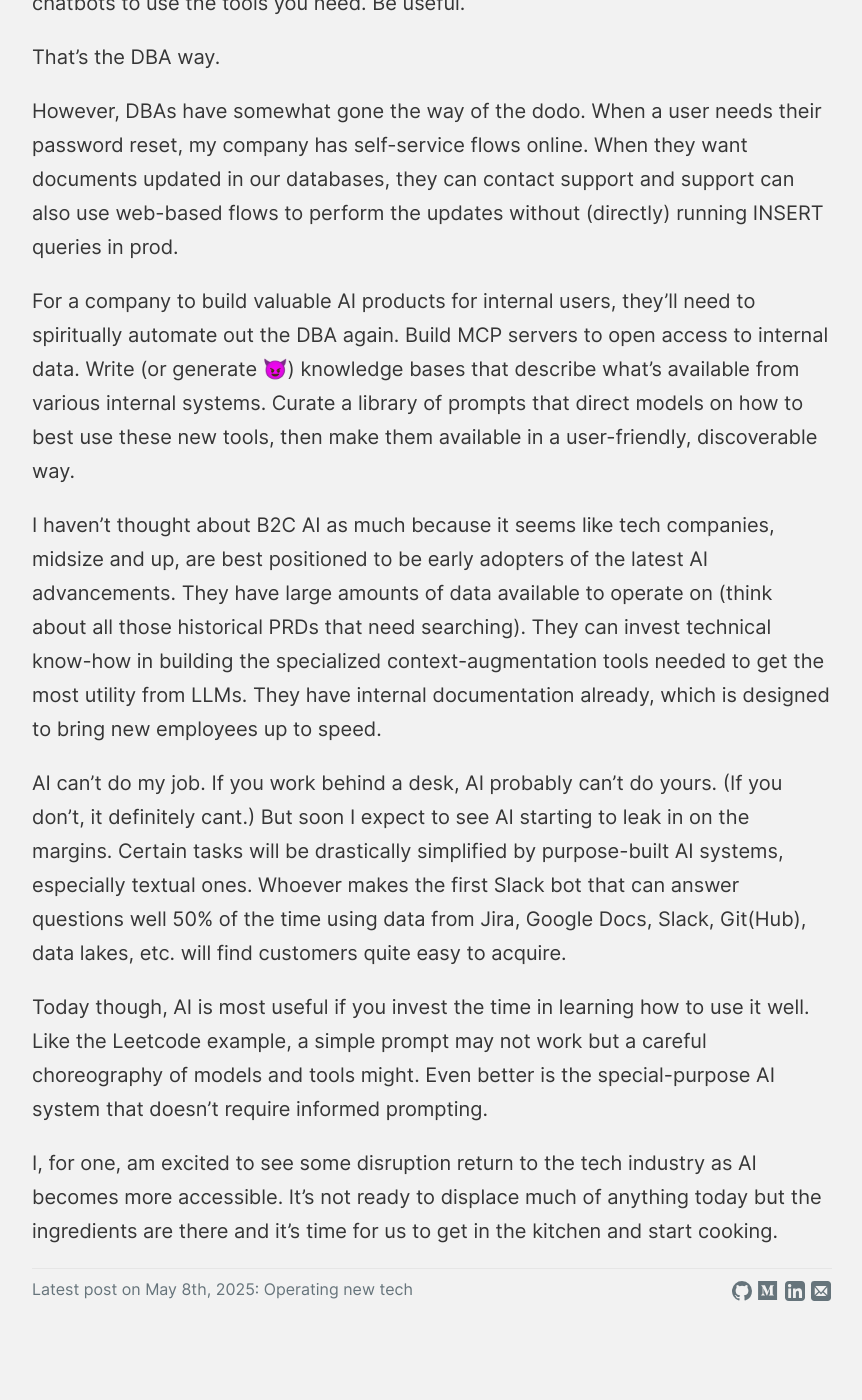
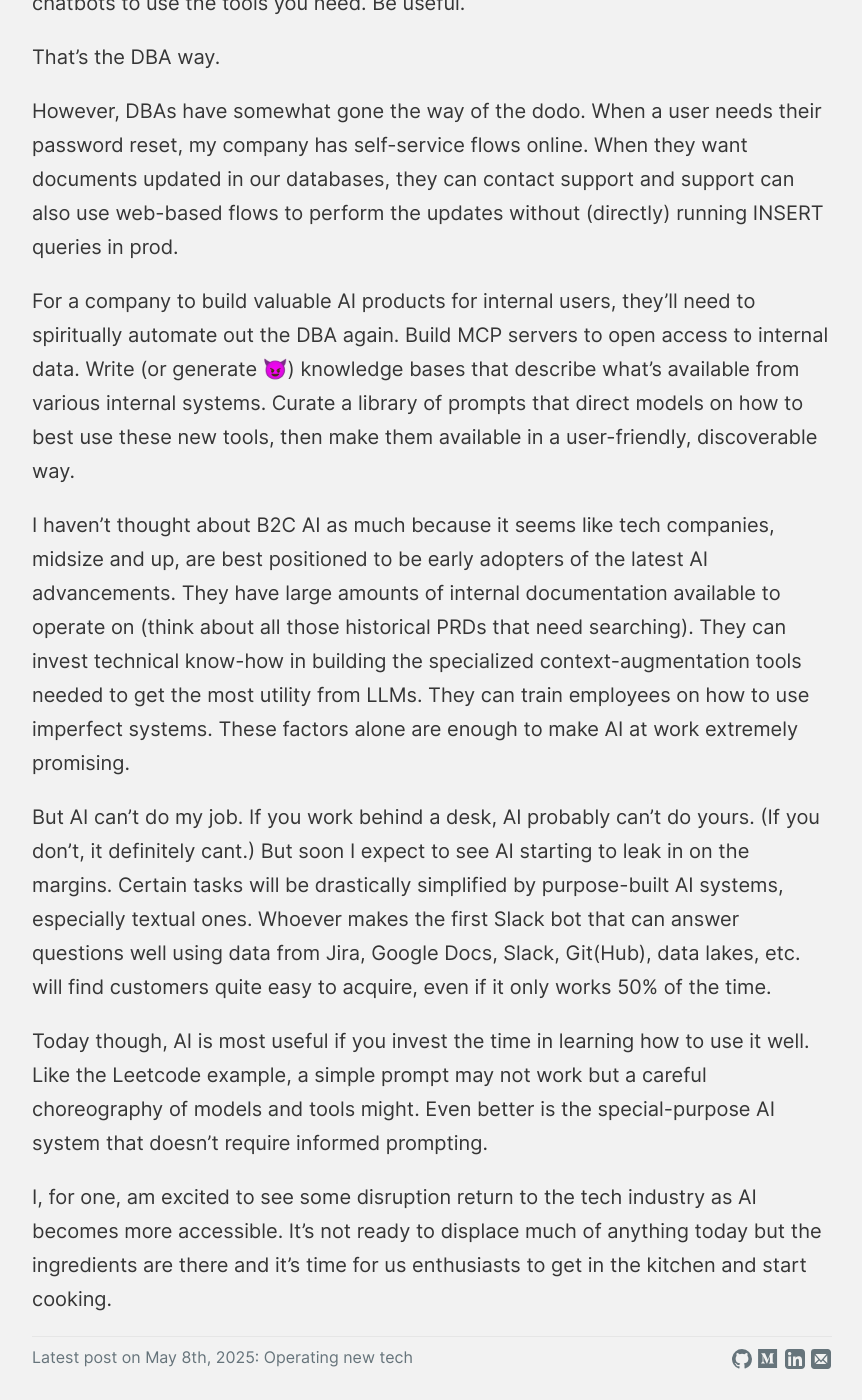
Before and after one commit to ebanisadr/ebanisadr.github.io, a Jekyll site: the page built from _blog/operating-new-tech.md, in a window 1280 px wide and 1400 px high, scrolled down 4863 px. Shown: the whole window, without its empty margins (208-1070 px from the left). Built offline with Jekyll 4.4.1, drawn with Linux system fonts in a browser that asks for light colours; before the commit the page ends 6195 px from its top, so only the background shows below that; some of the changed text lies outside the part shown.

Commit message:
Fast follow edits

```diff
--- a/_blog/operating-new-tech.md
+++ b/_blog/operating-new-tech.md
@@ -76,10 +76,10 @@
 
 For a company to build valuable AI products for internal users, they'll need to spiritually automate out the DBA again. Build MCP servers to open access to internal data. Write (or generate 😈) knowledge bases that describe what's available from various internal systems. Curate a library of prompts that direct models on how to best use these new tools, then make them available in a user-friendly, discoverable way.
 
-I haven't thought about B2C AI as much because it seems like tech companies, midsize and up, are best positioned to be early adopters of the latest AI advancements. They have large amounts of data available to operate on (think about all those historical PRDs that need searching). They can invest technical know-how in building the specialized context-augmentation tools needed to get the most utility from LLMs. They have internal documentation already, which is designed to bring new employees up to speed.
+I haven't thought about B2C AI as much because it seems like tech companies, midsize and up, are best positioned to be early adopters of the latest AI advancements. They have large amounts of internal documentation available to operate on (think about all those historical PRDs that need searching). They can invest technical know-how in building the specialized context-augmentation tools needed to get the most utility from LLMs. They can train employees on how to use imperfect systems. These factors alone are enough to make AI at work extremely promising.
 
-AI can't do my job. If you work behind a desk, AI probably can't do yours. (If you don't, it definitely cant.) But soon I expect to see AI starting to leak in on the margins. Certain tasks will be drastically simplified by purpose-built AI systems, especially textual ones. Whoever makes the first Slack bot that can answer questions well 50% of the time using data from Jira, Google Docs, Slack, Git(Hub), data lakes, etc. will find customers quite easy to acquire.
+But AI can't do my job. If you work behind a desk, AI probably can't do yours. (If you don't, it definitely cant.) But soon I expect to see AI starting to leak in on the margins. Certain tasks will be drastically simplified by purpose-built AI systems, especially textual ones. Whoever makes the first Slack bot that can answer questions well using data from Jira, Google Docs, Slack, Git(Hub), data lakes, etc. will find customers quite easy to acquire, even if it only works 50% of the time.
 
 Today though, AI is most useful if you invest the time in learning how to use it well. Like the Leetcode example, a simple prompt may not work but a careful choreography of models and tools might. Even better is the special-purpose AI system that doesn't require informed prompting.
 
-I, for one, am excited to see some disruption return to the tech industry as AI becomes more accessible. It's not ready to displace much of anything today but the ingredients are there and it's time for us to get in the kitchen and start cooking.
+I, for one, am excited to see some disruption return to the tech industry as AI becomes more accessible. It's not ready to displace much of anything today but the ingredients are there and it's time for us enthusiasts to get in the kitchen and start cooking.
```
Also changed, not shown: other parts of _blog/operating-new-tech.md (+1 -1 lines).
